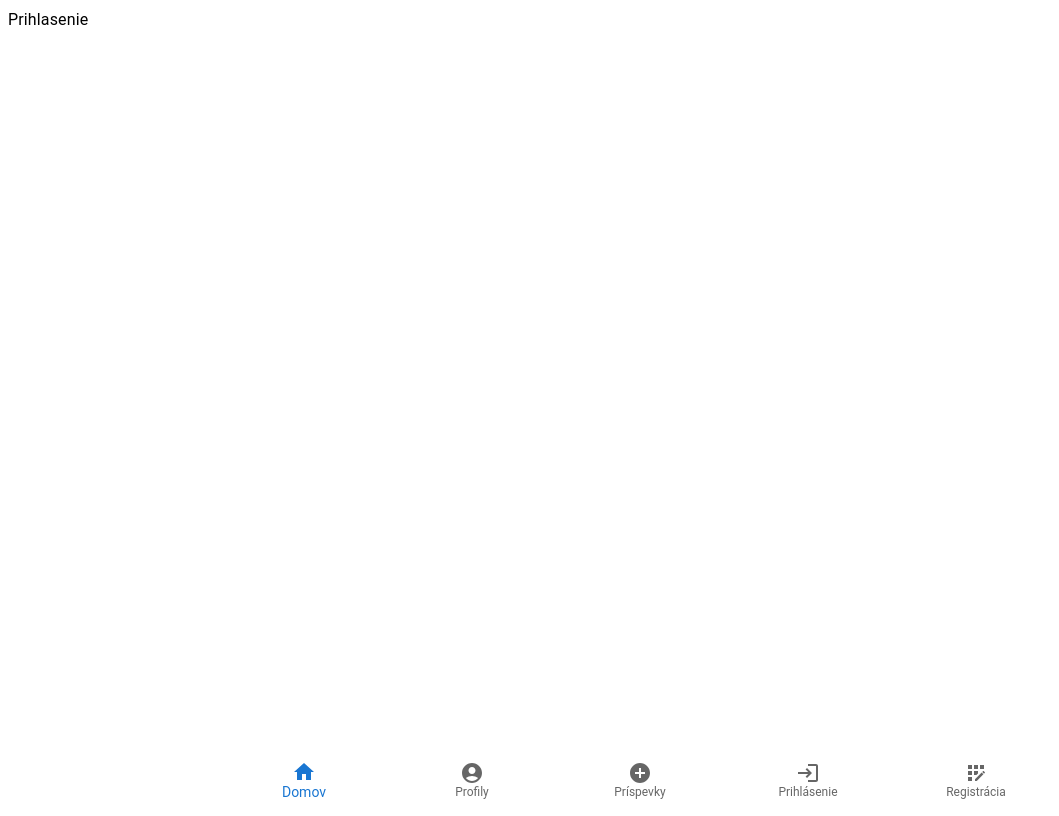
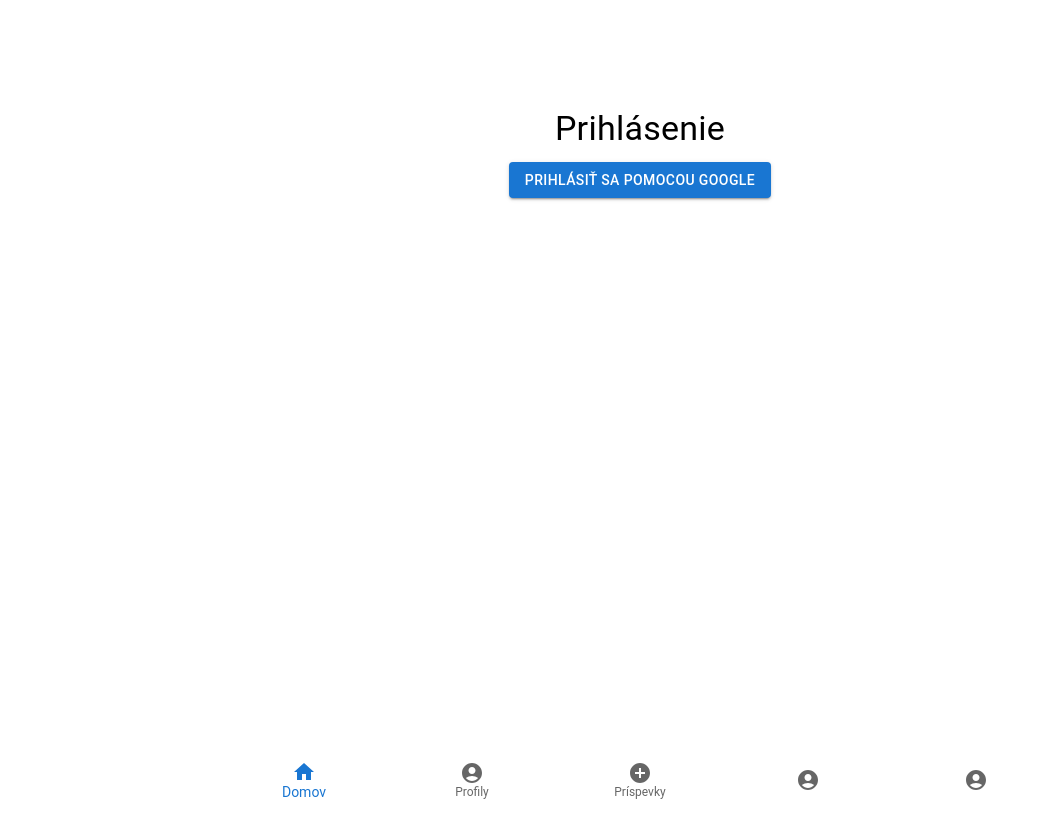
Before and after one commit to modrako/Zostygram, a Next.js app: page /auth/prihlasenie in a window 1280 px wide. Shown: the whole page, without its empty margins (0-1059 px from the left). Built offline with nearby package versions, Linux system fonts and the light colour scheme; no server answers.

Commit message:
shit_build_ahhhhh

```diff
--- a/package.json
+++ b/package.json
@@ -13,7 +13,7 @@
     "@emotion/styled": "^11.13.0",
     "@fontsource/roboto": "^5.0.15",
     "@mui/icons-material": "^6.1.2",
-    "@mui/material": "^6.1.2",
+    "@mui/material": "^6.1.4",
     "next": "^14.2.14",
     "next-auth": "^4.24.8",
     "react": "^18",
--- a/src/app/auth/prihlasenie/page.tsx
+++ b/src/app/auth/prihlasenie/page.tsx
@@ -1,15 +1,22 @@
 //src/app/auth/prihlasenie/page.tsx
+"use client";
 
+import { signIn } from "next-auth/react";
+import { Button, Container, Typography } from "@mui/material";
 
-import Typography from '@mui/material/Typography';
-
-export const metadata = {title: " Prihlasenie| Miligram"}
-
-export default function SignIn() {
+export default function LoginPage() {
+  const handleGoogleLogin = () => {
+    signIn("google");
+  };
 
   return (
-
-    <Typography> Prihlasenie</Typography>
-
+    <Container maxWidth="sm" style={{ textAlign: "center", marginTop: "100px" }}>
+      <Typography variant="h4" gutterBottom>
+        Prihlásenie
+      </Typography>
+      <Button variant="contained" color="primary" onClick={handleGoogleLogin}>
+        Prihlásiť sa pomocou Google
+      </Button>
+    </Container>
   );
 }
--- a/src/app/layout.tsx
+++ b/src/app/layout.tsx
@@ -1,27 +1,33 @@
-import type { Metadata } from "next";
-import "./globals.css";
-import Navbar from "@/components/NavBar";
+// /src/app/layout.tsx
 
+import type { Metadata } from "next"; // Import Metadata type
+import "./globals.css"; // Import global styles
+import Navbar from "@/components/NavBar"; // Import Navbar component
+import AuthProvider from "../components/AuthProvider"; // Import AuthProvider component
 
+// Define the metadata for the layout
 export const metadata: Metadata = {
   title: "SnapZoška",
   description: "Created by students of SPŠE Zochova 9, Bratislava",
 };
 
+// Define the RootLayout function as a server component
 export default function RootLayout({
   children,
-}: Readonly<{
+}: {
   children: React.ReactNode;
-}>) {
+}) {
   return (
     <html lang="sk">
       <body>
-        <div style={{ minHeight: '100vh', display: 'flex', flexDirection: 'column' }}>
-          <main style={{ flexGrow: 1 }}>
-            {children}
-          </main>
-          <Navbar /> {/* Bottom Navigation */}
-        </div>
+        <AuthProvider>
+          <div style={{ minHeight: '100vh', display: 'flex', flexDirection: 'column' }}>
+            <main style={{ flexGrow: 1 }}>
+              {children} {/* Render child components */}
+            </main>
+            <Navbar /> {/* Bottom Navigation */}
+          </div>
+        </AuthProvider>
       </body>
     </html>
   );
--- /dev/null
+++ b/src/components/AuthProvider.tsx
@@ -0,0 +1,14 @@
+// src/components/AuthProvider.tsx
+
+"use client";
+
+import React, { ReactNode } from 'react'
+import { SessionProvider } from 'next-auth/react'
+
+const AuthProvider = ({ children }: { children: ReactNode }) => {
+  return (
+    <SessionProvider>{children}</SessionProvider>
+  )
+}
+
+export default AuthProvider
--- a/src/components/NavBar.tsx
+++ b/src/components/NavBar.tsx
@@ -1,20 +1,19 @@
+// /src/components/NavBar.tsx
 
-// /src/components/Navbar.tsx
-
-"use client";
+"use client"; // Mark this component as a client component
 
 import * as React from 'react';
-import { BottomNavigation, BottomNavigationAction, Box } from '@mui/material';
+import { BottomNavigation, BottomNavigationAction, Box, Avatar } from '@mui/material';
 import HomeIcon from '@mui/icons-material/Home';
 import AccountCircleIcon from '@mui/icons-material/AccountCircle';
 import AddCircleIcon from '@mui/icons-material/AddCircle';
-import LoginIcon from '@mui/icons-material/Login';
-import AppRegistrationIcon from '@mui/icons-material/AppRegistration';
 import { useRouter } from 'next/navigation';
+import { useSession } from 'next-auth/react';
 
 export default function Navbar() {
   const [value, setValue] = React.useState('/');
   const router = useRouter();
+  const { data: session } = useSession(); // Get session data
 
   const handleNavigation = (event: React.SyntheticEvent, newValue: string) => {
     setValue(newValue);
@@ -23,16 +22,24 @@ export default function Navbar() {
 
   return (
     <Box sx={{ width: '100%' }}>
-      <BottomNavigation
-        showLabels
-        value={value}
-        onChange={handleNavigation}
-      >
+      <BottomNavigation showLabels value={value} onChange={handleNavigation}>
         <BottomNavigationAction label="Domov" value="/" icon={<HomeIcon />} />
         <BottomNavigationAction label="Profily" value="/profil" icon={<AccountCircleIcon />} />
         <BottomNavigationAction label="Príspevky" value="/prispevok" icon={<AddCircleIcon />} />
-        <BottomNavigationAction label="Prihlásenie" value="/auth/prihlasenie" icon={<LoginIcon />} />
-        <BottomNavigationAction label="Registrácia" value="/auth/registracia" icon={<AppRegistrationIcon />} />
+
+        {/* Conditional rendering based on session */}
+        {!session ? (
+          <>
+            <BottomNavigationAction label="Prihlásenie" value="/auth/prihlasenie" icon={<AccountCircleIcon />} />
+            <BottomNavigationAction label="Registrácia" value="/auth/registracia" icon={<AccountCircleIcon />} />
+          </>
+        ) : (
+          <BottomNavigationAction
+            label="Môj Profil"
+            value="/profil"
+            icon={<Avatar alt={session.user?.name || "User Profile"} src={session.user?.image || ""} />}
+          />
+        )}
       </BottomNavigation>
     </Box>
   );
```
Also changed, not shown: src/app/api/auth/[...nextauth]/route.ts (+4 -8 lines), src/app/profil/[id]/page.tsx (+30 -8 lines), src/app/(home)/page.tsx (line endings or trailing spaces), 1 other file (tests, documents, lock files or other folders).
